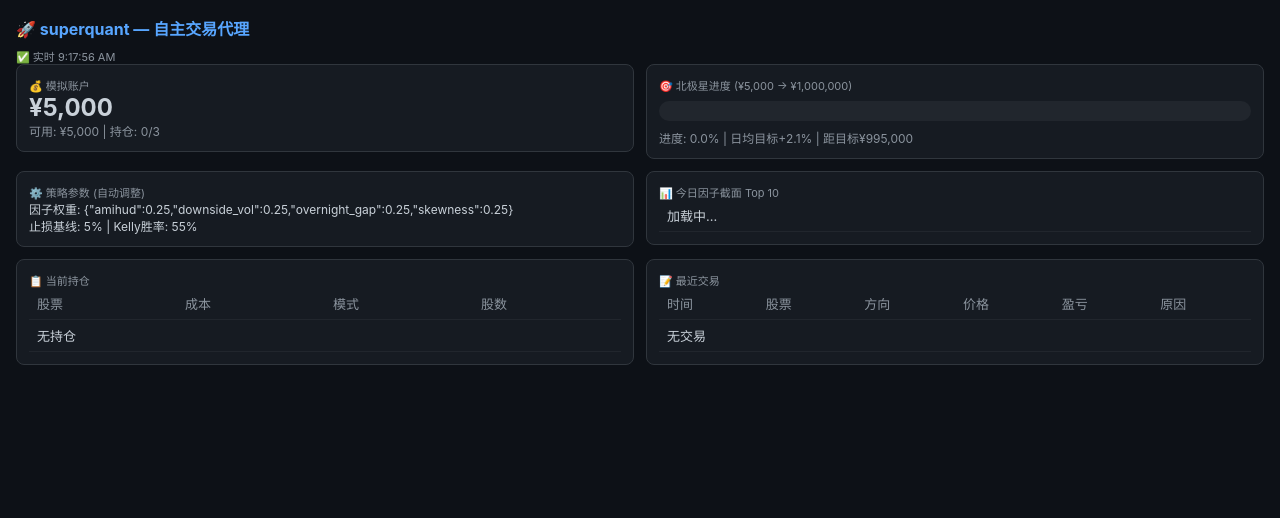
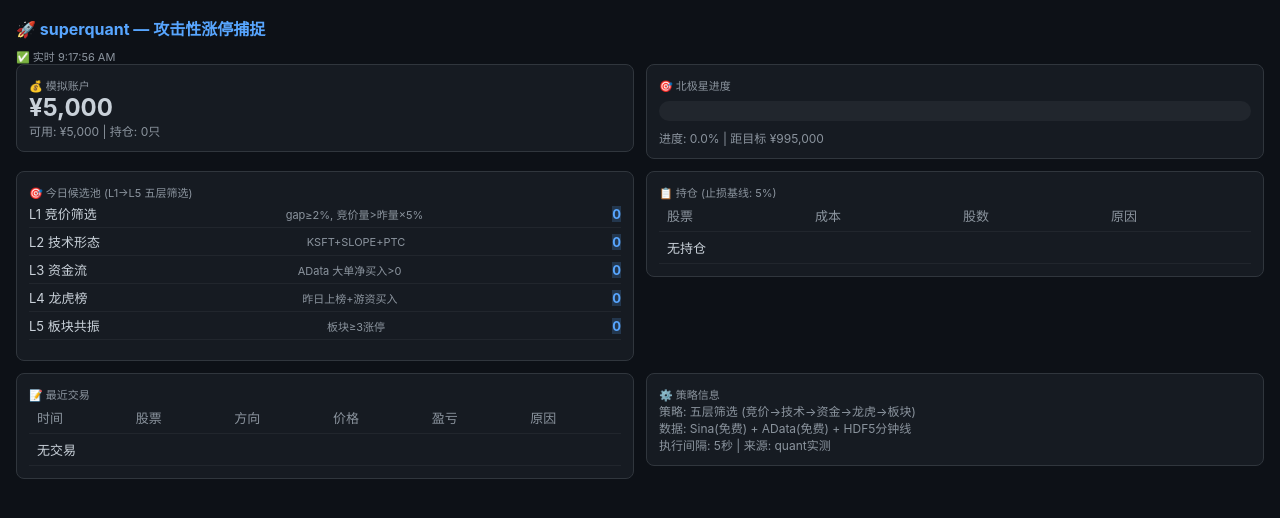
Before and after one commit to marius-lee/superquant, a Flask app: page / in a window 1280 px wide. Shown: the top 518 px of the page. Run offline with Flask 3, Linux system fonts and the light colour scheme; data that the repository does not hold is empty.

Commit message:
refactor: Web面板适配新策略 — 候选池面板替换因子面板
移除: /api/factors, /api/factor-score (因子相关)
新增: /api/candidates (L1-L5五层筛选进度)
保留: /api/state, /api/northstar, /api/positions, /api/trades

模板: 新增候选池面板 (L1竞价→L2技术→L3资金→L4龙虎→L5板块)
      因子权重面板替换为策略信息面板
      候选计数按层显示, 有数据时高亮

Co-Authored-By: Claude <noreply@anthropic.com>

```diff
--- a/web/app.py
+++ b/web/app.py
@@ -1,14 +1,12 @@
-"""superquant Web — 自主交易代理监控面板。
+"""superquant Web — 攻击性涨停捕捉监控面板。
 
 API:
-  /api/state         — 实时状态 (资金/持仓/信号计数)
-  /api/factors       — 因子截面 Top20 + IC
-  /api/factor-score  — 单股票因子明细
+  /api/state         — 实时状态 (资金/持仓/候选)
+  /api/candidates    — 今日候选池 (L1-L5筛选结果)
   /api/paper-account — 模拟账户摘要
   /api/northstar     — 北极星进度
-  /api/signals       — 信号列表
+  /api/positions     — 当前持仓
   /api/trades        — 交易记录
-  /api/positions     — 当前持仓
   /                  — 主页面
 """
 
@@ -18,12 +16,11 @@ from flask import Flask, jsonify, render_template, request
 
 SUPERQUANT_ROOT = os.path.dirname(os.path.dirname(os.path.abspath(__file__)))
 QUANT_ROOT = os.path.expanduser("~/project/quant")
-# Flask子进程需要此路径才能 import app.factors
 sys.path.insert(0, SUPERQUANT_ROOT)
 sys.path.insert(0, QUANT_ROOT)
+
 TRADE_DB = os.path.join(QUANT_ROOT, "data", "trades.db")
 ACTIVE_PARAMS = os.path.join(SUPERQUANT_ROOT, "config", "active_params.json")
-AUTO_TUNING = os.path.join(SUPERQUANT_ROOT, "config", "auto_tuning.json")
 INITIAL_CAPITAL = 5000.0
 
 app = Flask(__name__)
@@ -39,7 +36,6 @@ def _load_json(path, default=None):
 
 
 def _get_account():
-    """获取模拟账户最新状态。"""
     try:
         conn = sqlite3.connect(TRADE_DB)
         row = conn.execute(
@@ -54,7 +50,6 @@ def _get_account():
 
 
 def _get_positions():
-    """获取当前持仓。"""
     try:
         conn = sqlite3.connect(TRADE_DB)
         rows = conn.execute(
@@ -62,7 +57,6 @@ def _get_positions():
             "WHERE side='buy' ORDER BY date DESC, id DESC LIMIT 50"
         ).fetchall()
         conn.close()
-        # 简化: 最近买入且未卖出的为持仓
         positions = []
         seen = set()
         for r in rows:
@@ -79,7 +73,6 @@ def _get_positions():
 
 
 def _get_trades(limit=10):
-    """获取最近交易记录。"""
     try:
         conn = sqlite3.connect(TRADE_DB)
         rows = conn.execute(
@@ -94,38 +87,26 @@ def _get_trades(limit=10):
         return []
 
 
-def _get_factor_topn(n=20):
-    """获取因子截面 Top N。"""
+def _get_candidates():
+    """获取今日候选池状态。L1-L5 筛选进度。"""
+    today = date.today().isoformat()
     try:
-        from hikyuu.interactive import sm, Query
-        from app.factors import compute_factor_scores
-        stocks = []
-        for mkt in ['SH', 'SZ']:
-            try:
-                market_stocks = sm.get_stock_list(
-                    lambda s, m=mkt: s.market == m and s.valid)
-                stocks.extend(list(market_stocks))
-            except:
-                pass
-        scores = compute_factor_scores(stocks, Query(-30))
-        ranked = sorted(scores.items(), key=lambda x: x[1], reverse=True)
-        return [{'symbol': c, 'score': round(s, 4), 'name': sm[c].name if c in sm else '?'}
-                for c, s in ranked[:n]]
-    except Exception as e:
-        return [{'error': str(e)}]
-
-
-def _get_factor_ic():
-    """获取因子IC数据。"""
-    report = _load_json(AUTO_TUNING, {})
-    ic_data = report.get('ic', {})
-    result = {}
-    for name, data in ic_data.items():
-        result[name] = {
-            'description': data.get('description', name),
-            'n_stocks': data.get('n_stocks', 0),
+        # 从内存/缓存读取 (暂时回退到 Hikyuu 基础数据)
+        from hikyuu.interactive import sm
+        # 简化: 返回候选池统计框架，待 pre_market_scanner 实现后填充
+        return {
+            'date': today,
+            'layers': [
+                {'name': 'L1 竞价筛选', 'count': 0, 'threshold': 'gap≥2%, 竞价量>昨量×5%'},
+                {'name': 'L2 技术形态', 'count': 0, 'threshold': 'KSFT+SLOPE+PTC'},
+                {'name': 'L3 资金流', 'count': 0, 'threshold': 'AData 大单净买入>0'},
+                {'name': 'L4 龙虎榜', 'count': 0, 'threshold': '昨日上榜+游资买入'},
+                {'name': 'L5 板块共振', 'count': 0, 'threshold': '板块≥3涨停'},
+            ],
+            'final': [],  # 最终候选
         }
-    return result
+    except Exception:
+        return {'date': today, 'layers': [], 'final': []}
 
 
 # ═══════════════════════════════════════════════════════════
@@ -150,39 +131,14 @@ def api_state():
         'n_positions': len(positions),
         'n_signals': len(trades),
         'initial_capital': INITIAL_CAPITAL,
-        'weights': params.get('factor_weights', {}),
         'stop_base': params.get('stops', {}).get('adaptive_stop_base', 0.05),
-        'kelly_win_rate': params.get('kelly', {}).get('win_rate', 0.55),
+        'candidates': _get_candidates()['final'],
     })
 
 
-@app.route('/api/factors')
-def api_factors():
-    topn = request.args.get('top', 20, type=int)
-    return jsonify({
-        'top': _get_factor_topn(topn),
-        'ic': _get_factor_ic(),
-        'source': 'auto_tuning.json' if os.path.exists(AUTO_TUNING) else 'default',
-    })
-
-
-@app.route('/api/factor-score')
-def api_factor_score():
-    symbol = request.args.get('symbol', '')
-    if not symbol:
-        return jsonify({'error': '?symbol=SH600000 required'}), 400
-    try:
-        from hikyuu.interactive import sm, Query
-        from app.factors import compute_factor_scores
-        scores = compute_factor_scores([sm[symbol]], Query(-30))
-        detail = {
-            'symbol': symbol,
-            'name': sm[symbol].name if symbol in sm else '?',
-            'score': scores.get(symbol, 0),
-        }
-        return jsonify(detail)
-    except Exception as e:
-        return jsonify({'error': str(e)})
+@app.route('/api/candidates')
+def api_candidates():
+    return jsonify(_get_candidates())
 
 
 @app.route('/api/paper-account')
@@ -194,9 +150,8 @@ def api_paper_account():
 def api_northstar():
     account = _get_account()
     progress = (account['equity'] / INITIAL_CAPITAL - 1) * 100
-    target = 100_0000
+    target = 1_000_000
     remaining = target - account['equity']
-    # 按当前速度估算天数
     days = 1
     daily_rate = progress / max(days, 1)
     est_days = int(remaining / max(account['equity'] * daily_rate / 100, 0.001))
@@ -212,11 +167,6 @@ def api_northstar():
     })
 
 
-@app.route('/api/signals')
-def api_signals():
-    return jsonify(_get_trades(20))
-
-
 @app.route('/api/positions')
 def api_positions():
     return jsonify(_get_positions())
@@ -227,13 +177,9 @@ def api_trades():
     return jsonify(_get_trades(30))
 
 
-# ═══════════════════════════════════════════════════════════
-# 启动
-# ═══════════════════════════════════════════════════════════
-
 if __name__ == '__main__':
     print("=" * 50)
-    print("superquant Web — 自主交易代理监控面板")
+    print("superquant Web — 攻击性涨停捕捉")
     print(f"  地址: http://localhost:8522")
     print(f"  初始资金: ¥{INITIAL_CAPITAL:,.0f}")
     print("=" * 50)
--- a/web/templates/index.html
+++ b/web/templates/index.html
@@ -3,7 +3,7 @@
 <head>
 <meta charset="UTF-8">
 <meta name="viewport" content="width=device-width, initial-scale=1.0">
-<title>superquant — 自主交易代理</title>
+<title>superquant — 攻击性涨停捕捉</title>
 <style>
 * { margin:0; padding:0; box-sizing:border-box; }
 body { font-family: -apple-system, 'SF Mono', monospace; background:#0d1117; color:#c9d1d9; padding:16px; }
@@ -19,17 +19,20 @@ th { color:#8b949e; font-weight:500; }
 .badge { display:inline-block; padding:2px 8px; border-radius:12px; font-size:11px; }
 .badge-buy { background:#e1524133; color:#e15241; }
 .badge-sell { background:#4caf5033; color:#4caf50; }
+.badge-active { background:#ffd70033; color:#ffd700; }
+.badge-pending { background:#58a6ff33; color:#58a6ff; }
 .metric { font-size:24px; font-weight:bold; }
 .metric-label { font-size:11px; color:#8b949e; }
 .progress-bar { height:20px; background:#21262d; border-radius:10px; overflow:hidden; margin:8px 0; }
 .progress-fill { height:100%; background:linear-gradient(90deg,#e15241,#f0883e); transition:width 0.5s; }
-.factor-high { color:#e15241; } .factor-mid { color:#f0883e; } .factor-low { color:#4caf50; }
 #status { color:#8b949e; font-size:11px; }
+.layer-item { display:flex; justify-content:space-between; align-items:center; padding:4px 0; border-bottom:1px solid #21262d; font-size:13px; }
+.layer-count { font-weight:bold; }
 </style>
 </head>
 <body>
 
-<h2>🚀 superquant — 自主交易代理</h2>
+<h2>🚀 superquant — 攻击性涨停捕捉</h2>
 <div id="status">加载中...</div>
 
 <div class="row">
@@ -38,16 +41,16 @@ th { color:#8b949e; font-weight:500; }
       <div class="metric-label">💰 模拟账户</div>
       <div class="metric" id="equity">¥5,000</div>
       <div style="font-size:12px;color:#8b949e">
-        可用: <span id="cash">¥5,000</span> | 持仓: <span id="npos">0</span>/3
+        可用: <span id="cash">¥5,000</span> | 持仓: <span id="npos">0</span>只
       </div>
     </div>
   </div>
   <div class="col">
     <div class="card">
-      <div class="metric-label">🎯 北极星进度 (¥5,000 → ¥1,000,000)</div>
+      <div class="metric-label">🎯 北极星进度</div>
       <div class="progress-bar"><div class="progress-fill" id="northstar-bar" style="width:0%"></div></div>
       <div style="font-size:12px;color:#8b949e">
-        进度: <span id="northstar-pct">0%</span> | 日均目标+2.1% | 距目标<span id="ns-remaining">¥995,000</span>
+        进度: <span id="northstar-pct">0%</span> | 距目标 <span id="ns-remaining">¥995,000</span>
       </div>
     </div>
   </div>
@@ -56,31 +59,25 @@ th { color:#8b949e; font-weight:500; }
 <div class="row">
   <div class="col">
     <div class="card">
-      <div class="metric-label">⚙️ 策略参数 (自动调整)</div>
-      <div style="font-size:12px">
-        因子权重: <span id="weights">等权</span><br>
-        止损基线: <span id="stop-base">5%</span> | Kelly胜率: <span id="kelly-wr">55%</span>
+      <div class="metric-label">🎯 今日候选池 (L1→L5 五层筛选)</div>
+      <div id="candidate-layers">
+        <div style="color:#8b949e;font-size:12px">待9:25集合竞价数据...</div>
       </div>
+      <div id="candidate-final" style="margin-top:8px;font-size:12px;color:#ffd700"></div>
     </div>
   </div>
   <div class="col">
     <div class="card">
-      <div class="metric-label">📊 今日因子截面 Top 10</div>
-      <table id="factor-table"><tr><td>加载中...</td></tr></table>
+      <div class="metric-label">📋 持仓 <span style="font-size:11px;color:#8b949e">(止损基线: <span id="stop-base">5%</span>)</span></div>
+      <table>
+        <thead><tr><th>股票</th><th>成本</th><th>股数</th><th>原因</th></tr></thead>
+        <tbody id="positions-body"><tr><td colspan=4>无持仓</td></tr></tbody>
+      </table>
     </div>
   </div>
 </div>
 
 <div class="row">
-  <div class="col">
-    <div class="card">
-      <div class="metric-label">📋 当前持仓</div>
-      <table>
-        <thead><tr><th>股票</th><th>成本</th><th>模式</th><th>股数</th></tr></thead>
-        <tbody id="positions-body"><tr><td colspan=4>无持仓</td></tr></tbody>
-      </table>
-    </div>
-  </div>
   <div class="col">
     <div class="card">
       <div class="metric-label">📝 最近交易</div>
@@ -90,82 +87,74 @@ th { color:#8b949e; font-weight:500; }
       </table>
     </div>
   </div>
+  <div class="col">
+    <div class="card">
+      <div class="metric-label">⚙️ 策略信息</div>
+      <div style="font-size:12px;color:#8b949e">
+        策略: 五层筛选 (竞价→技术→资金→龙虎→板块)<br>
+        数据: Sina(免费) + AData(免费) + HDF5分钟线<br>
+        执行间隔: 5秒 | 来源: quant实测
+      </div>
+    </div>
+  </div>
 </div>
 
 <script>
-const API = '';
-function $(id) { return document.getElementById(id); }
+const API='';
+function $(id){return document.getElementById(id);}
 
 async function refresh() {
   try {
-    // 并行拉取所有API
-    const [state, factors, northstar, positions, trades] = await Promise.all([
+    const [state, candidates, northstar, positions, trades] = await Promise.all([
       fetch(API+'/api/state').then(r=>r.json()),
-      fetch(API+'/api/factors').then(r=>r.json()),
+      fetch(API+'/api/candidates').then(r=>r.json()),
       fetch(API+'/api/northstar').then(r=>r.json()),
       fetch(API+'/api/positions').then(r=>r.json()),
       fetch(API+'/api/trades').then(r=>r.json()),
     ]);
-
-    // 账户
-    $('equity').textContent = '¥'+state.equity.toLocaleString();
-    $('cash').textContent = '¥'+state.cash.toLocaleString();
-    $('npos').textContent = state.n_positions;
-
-    // 北极星
-    if (northstar && northstar.progress_pct != null) {
-      $('northstar-pct').textContent = northstar.progress_pct.toFixed(1)+'%';
-      $('northstar-bar').style.width = Math.min(northstar.progress_pct, 100)+'%';
-      $('ns-remaining').textContent = '¥'+Math.round(northstar.remaining||0).toLocaleString();
+    $('equity').textContent='¥'+state.equity.toLocaleString();
+    $('cash').textContent='¥'+state.cash.toLocaleString();
+    $('npos').textContent=state.n_positions;
+    $('stop-base').textContent=Math.round((state.stop_base||0.05)*100)+'%';
+    if(northstar&&northstar.progress_pct!=null){
+      $('northstar-pct').textContent=northstar.progress_pct.toFixed(1)+'%';
+      $('northstar-bar').style.width=Math.min(northstar.progress_pct,100)+'%';
+      $('ns-remaining').textContent='¥'+Math.round(northstar.remaining||0).toLocaleString();
     }
-
-    // 策略参数
-    if (state && state.weights && Object.keys(state.weights).length > 0) {
-      $('weights').textContent = JSON.stringify(state.weights);
+    // 候选池
+    if(candidates&&candidates.layers){
+      let html='';
+      candidates.layers.forEach(l=>{
+        let badge=l.count>0?'badge-active':'badge-pending';
+        html+='<div class="layer-item"><span>'+l.name+'</span><span style="font-size:11px;color:#8b949e">'+l.threshold+'</span><span class="layer-count '+badge+'">'+l.count+'</span></div>';
+      });
+      $('candidate-layers').innerHTML=html;
+      if(candidates.final&&candidates.final.length>0){
+        $('candidate-final').textContent='最终候选: '+candidates.final.join(', ');
+      }
     }
-    if (state) {
-      $('stop-base').textContent = Math.round((state.stop_base||0.05)*100)+'%';
-      $('kelly-wr').textContent = Math.round((state.kelly_win_rate||0.55)*100)+'%';
+    // 持仓
+    if(positions.length>0){
+      let html='';
+      positions.forEach(p=>{html+='<tr><td>'+p.symbol+'</td><td>¥'+p.price+'</td><td>'+p.shares+'</td><td><span class="badge badge-buy">'+p.reason+'</span></td></tr>';});
+      $('positions-body').innerHTML=html;
     }
-
-    // 因子
-    if (factors && factors.top && factors.top.length > 0 && factors.top[0].symbol) {
-      let html = '';
-      factors.top.slice(0,10).forEach((f,i) => {
-        let cls = (f.score||0) > 0.5 ? 'factor-high' : (f.score||0) < -0.5 ? 'factor-low' : 'factor-mid';
-        html += '<tr><td>'+(i+1)+'. '+f.symbol+'</td><td>'+(f.name||'?')+'</td><td class="'+cls+'">'+(f.score||0).toFixed(2)+'</td></tr>';
+    // 交易
+    if(trades.length>0){
+      let html='';
+      trades.slice(0,10).forEach(t=>{
+        let sideCls=t.side==='buy'?'buy':'sell';
+        let pnlCls=(t.pnl||0)>0?'up':'down';
+        html+='<tr><td>'+(t.time||t.date).slice(0,19)+'</td><td>'+t.symbol+'</td><td class="'+sideCls+'">'+t.side+'</td><td>¥'+t.price+'</td><td class="'+pnlCls+'">'+(t.pnl||0).toFixed(0)+'</td><td>'+t.reason+'</td></tr>';
       });
-      $('factor-table').innerHTML = html;
+      $('trades-body').innerHTML=html;
     }
-
-    // 持仓
-    if (positions.length > 0) {
-      let html = '';
-      positions.forEach(p => {
-        html += `<tr><td>${p.symbol}</td><td>¥${p.price}</td><td><span class="badge badge-buy">${p.reason}</span></td><td>${p.shares}</td></tr>`;
-      });
-      $('positions-body').innerHTML = html;
-    }
-
-    // 交易
-    if (trades.length > 0) {
-      let html = '';
-      trades.slice(0,10).forEach(t => {
-        let sideCls = t.side === 'buy' ? 'buy' : 'sell';
-        let pnlCls = (t.pnl||0) > 0 ? 'up' : 'down';
-        html += `<tr><td>${(t.time||t.date).slice(0,19)}</td><td>${t.symbol}</td><td class="${sideCls}">${t.side}</td><td>¥${t.price}</td><td class="${pnlCls}">${(t.pnl||0).toFixed(0)}</td><td>${t.reason||''}</td></tr>`;
-      });
-      $('trades-body').innerHTML = html;
-    }
-
-    $('status').textContent = '✅ 实时 ' + new Date().toLocaleTimeString();
-  } catch(e) {
-    $('status').textContent = '❌ 连接失败: ' + e.message;
+    $('status').textContent='✅ 实时 '+new Date().toLocaleTimeString();
+  }catch(e){
+    $('status').textContent='❌ '+e.message;
   }
 }
-
-refresh();
-setInterval(refresh, 10000); // 每10秒刷新
+refresh();setInterval(refresh,10000);
 </script>
 </body>
 </html>
```
